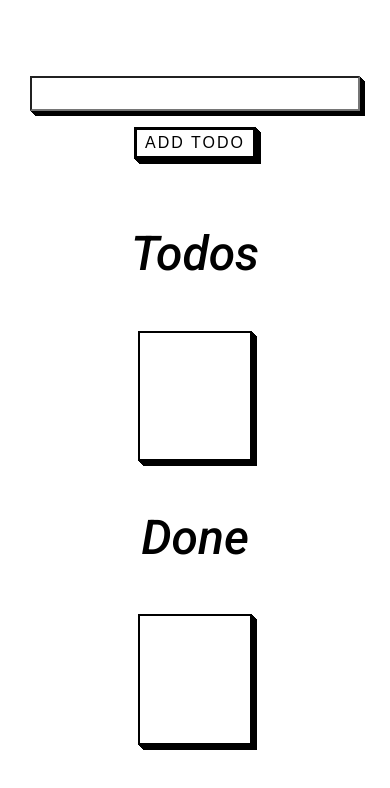
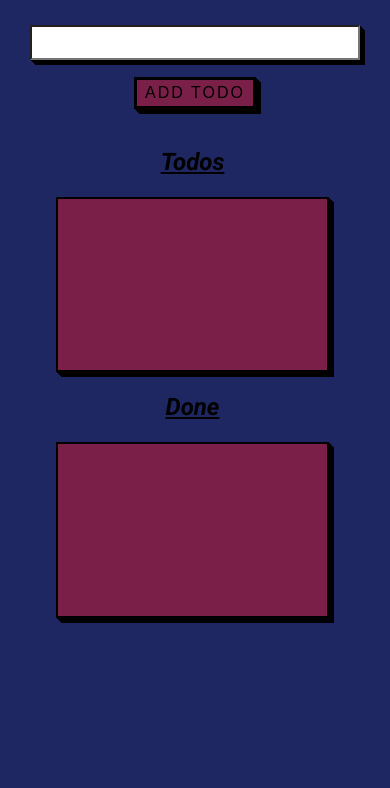
Before and after one commit to moseqmoseg/another-todo-app, a React (Vite) app: page / in a window 390 px wide. Shown: the top 788 px of the page. Built offline with nearby package versions, Linux system fonts and the light colour scheme.

Commit message:
Fixed issue with size of boxes

```diff
--- a/src/App.css
+++ b/src/App.css
@@ -9,8 +9,10 @@ form {
 
 h1 {
   font-style: italic;
-  font-weight: 500;
+  font-weight: 600;
   font-size: xxx-large;
+  text-decoration: underline;
+  position: relative;
 }
 
 input {
@@ -22,16 +24,46 @@ input {
 
 input:focus {
   outline: none;
-  background-color: azure;
+  background-color: #7a2048;
+}
+
+.listBox {
+  display: flex;
+  flex-direction: column;
+  justify-content: center;
+  width: 100vw;
+  gap: 1em;
+}
+
+.todoBox,
+.doneBox {
+  text-align: center;
+  display: grid;
+  min-width: 40vw;
+  max-width: 40vw;
+  position: absolute;
+  top: 120px;
+}
+
+.todoBox {
+  left: 20px;
+}
+
+.doneBox {
+  right: 20px;
 }
 
 ul {
+  overflow: auto;
   display: flex;
   flex-direction: column;
   justify-content: center;
   border: 2px solid black;
-  min-height: 15vh;
+  background-color: #7a2048;
+  min-height: 30vh;
+  max-height: 50vh;
   min-width: 18vw;
+  padding-top: 20px;
   box-shadow: 1px 1px 0px 0px, 2px 2px 0px 0px, 3px 3px 0px 0px, 4px 4px 0px 0px,
     5px 5px 0px 0px;
 }
@@ -41,6 +73,7 @@ li {
   display: flex;
   gap: 6px;
   margin: 10px;
+  justify-content: space-around;
 }
 
 button {
@@ -49,7 +82,7 @@ button {
   text-decoration: none;
   text-transform: uppercase;
   color: #000;
-  background-color: white;
+  background-color: #7a2048;
   cursor: pointer;
   border: 3px solid;
   padding: 0.25em 0.5em;
@@ -65,7 +98,7 @@ button:active {
   box-shadow: 0px 0px 0px 0px;
   top: 5px;
   left: 5px;
-  background-color: azure;
+  background-color: #7a2048;
 }
 
 @media (min-width: 768px) {
@@ -95,7 +128,7 @@ button:active {
   box-shadow: 0px 0px 0px 0px;
   top: 5px;
   left: 5px;
-  background-color: azure;
+  background-color: #7a2048;
 }
 
 @media (min-width: 768px) {
@@ -103,3 +136,37 @@ button:active {
     padding: 0.25em 0.75em;
   }
 }
+
+@media (max-width: 767px) {
+  /* For mobile phones: */
+  .todoBox,
+  .doneBox {
+    text-align: center;
+    display: grid;
+    min-width: 70vw;
+    max-width: 50vw;
+    position: static;
+    margin-right: 5px;
+  }
+
+  ul {
+    min-height: 18vh;
+    max-height: 25vh;
+    min-width: 60vw;
+    padding-left: 0;
+  }
+
+  li {
+    text-align: center;
+    margin: 5px;
+  }
+  div {
+    margin-top: 0;
+    margin-bottom: 0;
+  }
+
+  h1 {
+    font-size: x-large;
+    margin: 5px;
+  }
+}
--- a/src/App.jsx
+++ b/src/App.jsx
@@ -32,17 +32,26 @@ function App() {
         />
         <button type="submit">Add Todo</button>
       </form>
+
+      <div className="culo">
+        <div className="todoBox">
           <h1>Todos</h1>
           <ul>
             {todos.map((todo) => (
               <li key={todo}>
                 {todo}{" "}
-            <button className="deleteButton" onClick={() => handleDelete(todo)}>
+                <button
+                  className="deleteButton"
+                  onClick={() => handleDelete(todo)}
+                >
                   x
                 </button>
               </li>
             ))}
           </ul>
+        </div>
+
+        <div className="doneBox">
           <h1>Done</h1>
           <ul>
             {completed.map((todo) => (
@@ -52,6 +61,8 @@ function App() {
             ))}
           </ul>
         </div>
+      </div>
+    </div>
   );
 }
 
--- a/src/main.css
+++ b/src/main.css
@@ -1,4 +1,7 @@
 body {
   margin: 0;
   font-family: "Roboto", sans-serif;
+
+  overflow: hidden;
+  background-color: #1E2761;
 }
```
Lines whose indentation alone changed are shown as unchanged.
